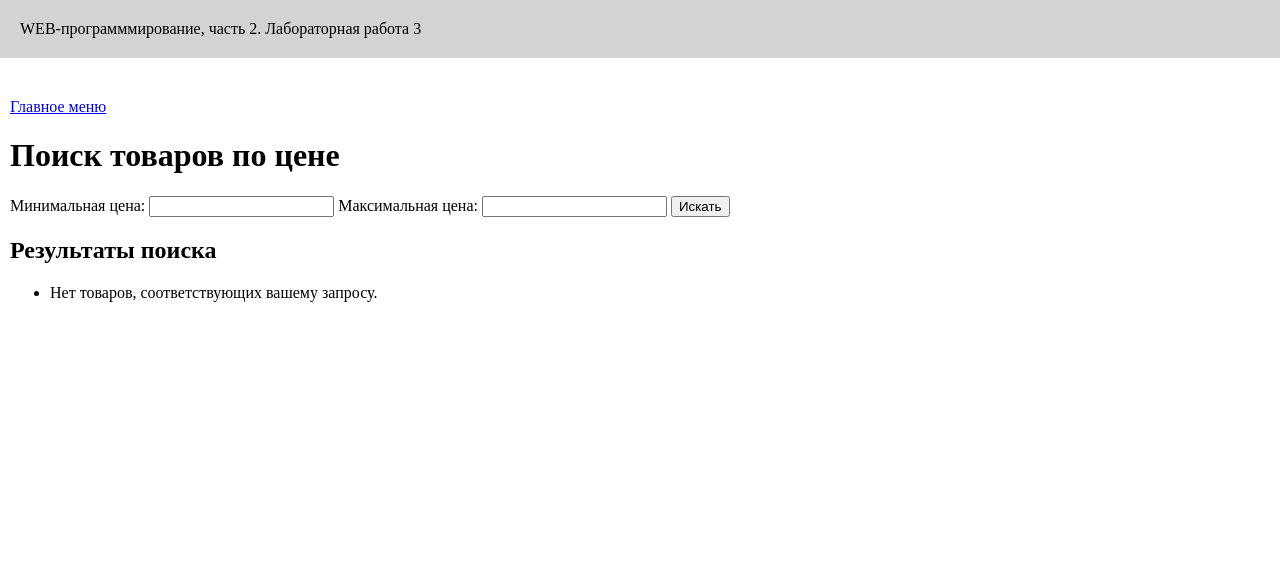
After one commit to vvavei/web-programming-labs-2, a Flask app: page /lab3/products in a window 1280 px wide. The commit adds this page. Shown: the top 568 px of the page. Run offline with Flask 3, Linux system fonts and the light colour scheme.

Commit message:
Дополнительное задание

```diff
--- a/lab3.py
+++ b/lab3.py
@@ -14,8 +14,8 @@ def lab():
 def cookie():
     resp = make_response(redirect('/lab3/'))
     resp.set_cookie('name', 'Sonya', max_age=5)
-    resp.set_cookie('age', '20')
-    resp.set_cookie('name_color', 'magenta')
+    resp.set_cookie('age', '20', max_age=5)
+    resp.set_cookie('name_color', 'magenta', max_age=5)
     return resp
 
 
--- a/templates/base.html
+++ b/templates/base.html
@@ -5,8 +5,8 @@
     <meta name = "viewport" content="width=device-width, initial-scale=1.0">
     <title>Софья Свиридова. {% block lab %}{% endblock %}</title>
     <link rel="stylesheet" href="{{ url_for('static', filename='lab1/main.css') }}">
-    <link rel="icon" href="{{ url_for('static', filename='favicon-32x32.png') }}" type="image/x-icon">
-    <link rel="icon" href="{{ url_for('static', filename='favicon-16x16.png') }}" type="image/x-icon">
+    <link rel="icon" href="{{ url_for('static', filename='lab1/favicon-32x32.png') }}" type="image/x-icon">
+    <link rel="icon" href="{{ url_for('static', filename='lab1/favicon-16x16.png') }}" type="image/x-icon">
     <style>
         body {
             {% if request.cookies.get('color') %}
--- a/templates/lab3/lab3.html
+++ b/templates/lab3/lab3.html
@@ -15,5 +15,7 @@
       <li><a href ="/lab3/form1">Форма</a></li>
       <li><a href ="/lab3/order">Заказ напитка</a></li>
       <li><a href ="/lab3/settings">Настройки</a></li>
+      <li><a href ="/lab3/train_ticket">Железнодорожный билет</a></li>
+
   </ol>
 {% endblock %}
--- /dev/null
+++ b/templates/lab3/products.html
@@ -0,0 +1,35 @@
+{% extends "base.html" %}
+
+{# номер лабораторной работы: #}
+{% block lab %}Лабораторная работа 3{% endblock %}
+
+{# основной контент: #}
+{% block main %}
+<head>
+    <meta charset="UTF-8">
+    <meta name="viewport" content="width=device-width, initial-scale=1.0">
+    <title>Поиск товаров</title>
+</head>
+<body>
+    <h1>Поиск товаров по цене</h1>
+
+    <form action="/lab3/products">
+        <label for="min_price">Минимальная цена:</label>
+        <input type="number" id="min_price" name="min_price" value="{{ min_price or '' }}">
+
+        <label for="max_price">Максимальная цена:</label>
+        <input type="number" id="max_price" name="max_price" value="{{ max_price or '' }}">
+
+        <button type="submit">Искать</button>
+    </form>
+
+    <h2>Результаты поиска</h2>
+    <ul>
+        {% for product in products %}
+            <li>{{ product.name }} - {{ product.price }} $ ({{ product.color }}, {{ product.brand }})</li>
+        {% else %}
+            <li>Нет товаров, соответствующих вашему запросу.</li>
+        {% endfor %}
+    </ul>
+</body>
+{% endblock %}
```
